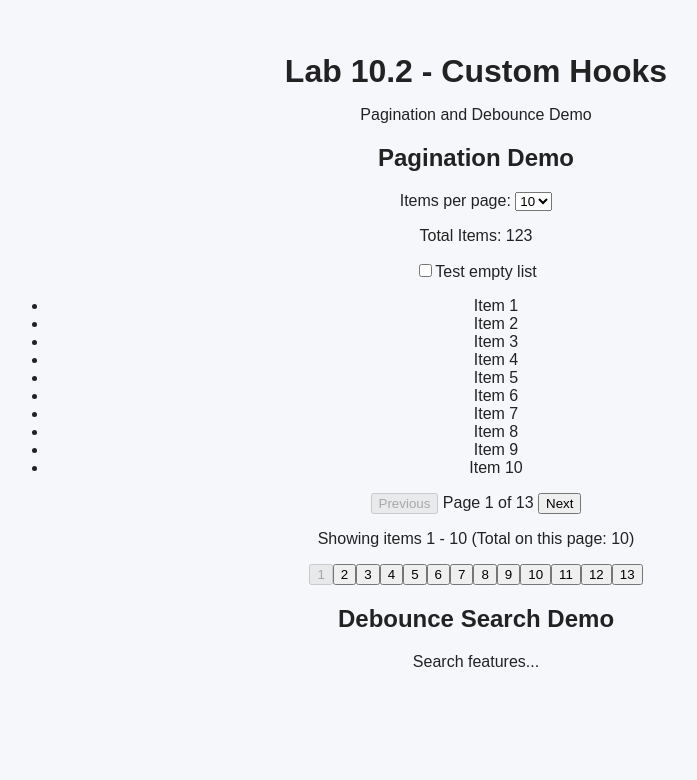
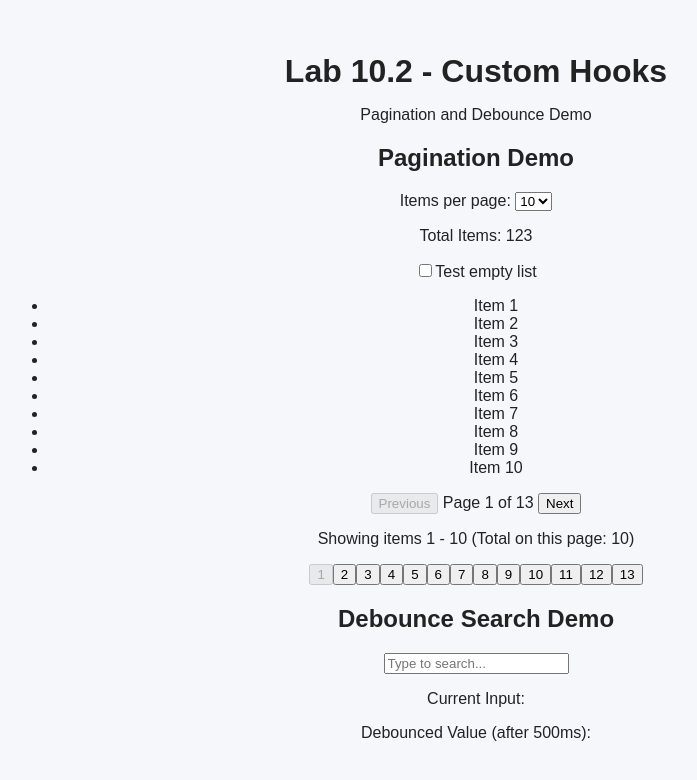
Before and after one commit to BallNChain24FEnd/AshleyWhite-Lab-10.2_custom-hooks-implementation, a React (Vite) app: page / in a window 1280 px wide. Shown: the top 780 px of the page, without its empty margins (164-861 px from the left). Built offline with nearby package versions, Linux system fonts and the light colour scheme.

Commit message:
Commit 7: Created DebounceSearchDemo component

```diff
--- a/src/components/DebounceSearchDemo.jsx
+++ b/src/components/DebounceSearchDemo.jsx
@@ -1,9 +1,28 @@
+import { useState } from "react";
+import useDebounce from "../hooks/useDebounce";
+
 export default function DebounceSearchDemo() {
+  // Search input state
+  const [search, setSearch] = useState("");
+
+  // Use debounce hook
+  const debouncedValue = useDebounce(search, 500);
+
   return (
     <section>
-      {/* Search heading */}
       <h2>Debounce Search Demo</h2>
-      <p>Search features...</p>
+
+      {/* Search input */}
+      <input
+        type="text"
+        placeholder="Type to search..."
+        value={search}
+        onChange={(event) => setSearch(event.target.value)}
+      />
+
+      {/* Display values */}
+      <p>Current Input: {search}</p>
+      <p>Debounced Value (after 500ms): {debouncedValue}</p>
     </section>
   );
 }
```
